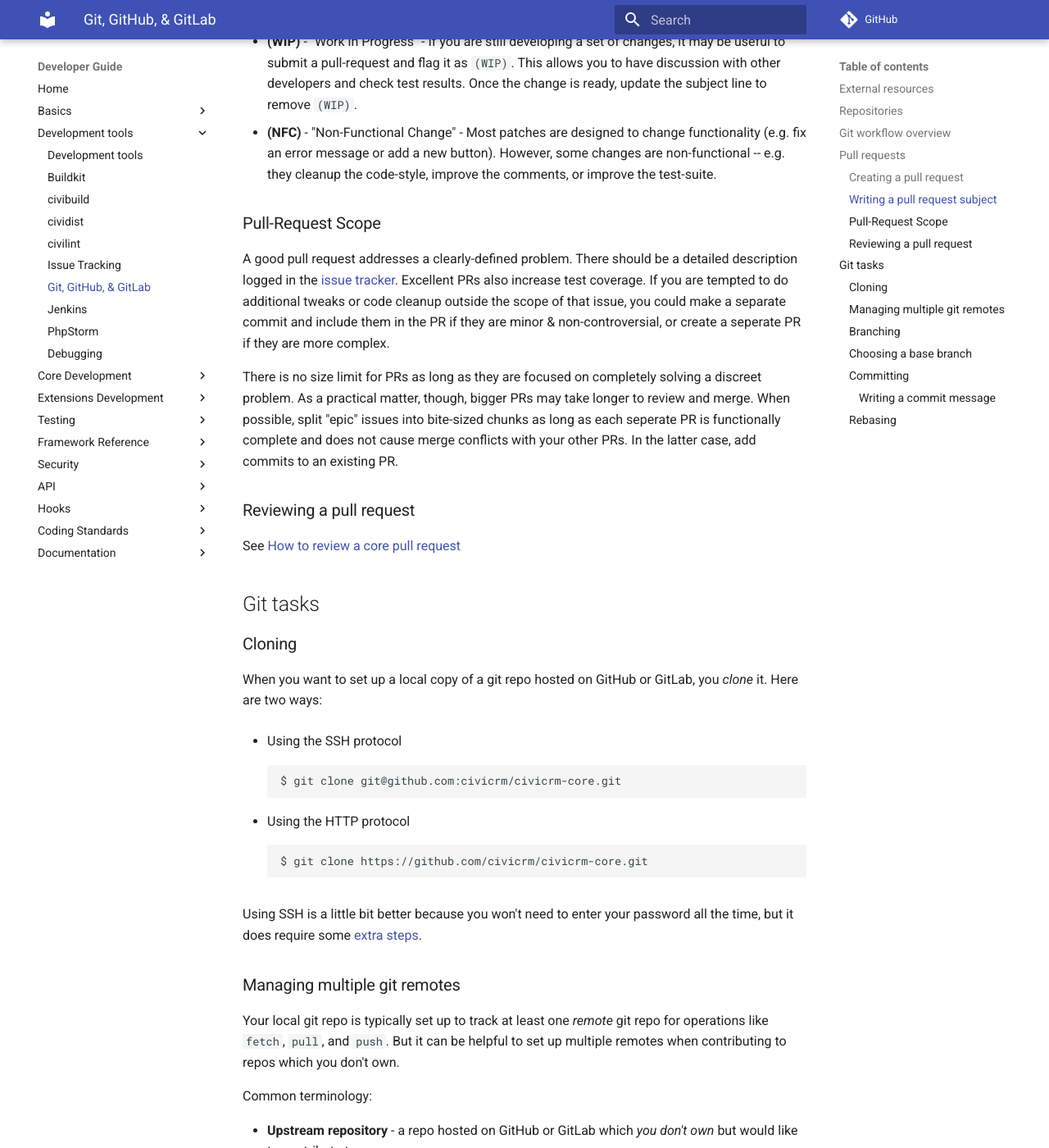
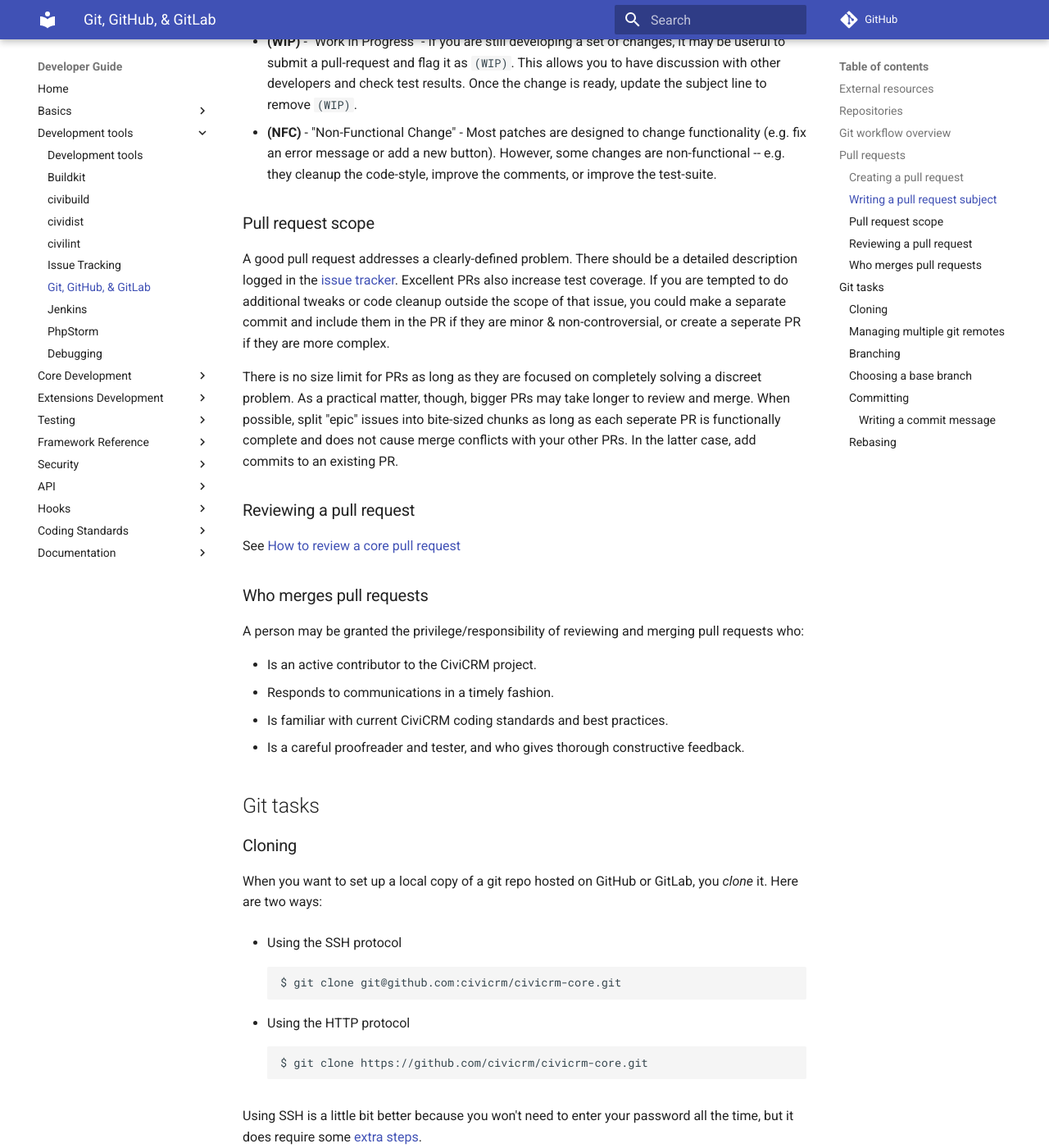
Before and after one commit to civicrm/civicrm-dev-docs, an MkDocs documentation site: the page built from docs/tools/git.md, in a window 1280 px wide and 1400 px high, scrolled down 3365 px. Shown: the whole window at 82% size. Built offline with MkDocs 1.6.1 and Material for MkDocs 9.7.7, drawn with Linux system fonts in a browser that asks for light colours; comment, search, counter and statistics services are not loaded; old or Windows-style settings are respelled for this version of MkDocs.

Commit message:
Import "Pull-Request Process" wiki page
https://wiki.civicrm.org/confluence/display/CRM/Pull-Request+Process

```diff
--- a/docs/tools/git.md
+++ b/docs/tools/git.md
@@ -98,7 +98,7 @@
    However, some changes are non-functional -- e.g. they cleanup the
    code-style, improve the comments, or improve the test-suite.
 
-### Pull-Request Scope {:#pr-scope}
+### Pull request scope {:#pr-scope}
 
 A good pull request addresses a clearly-defined problem. There should be a detailed description logged in the [issue tracker](http://issues.civicrm.org/). Excellent PRs also increase test coverage. If you are tempted to do additional tweaks or code cleanup outside the scope of that issue, you could make a separate commit and include them in the PR if they are minor & non-controversial, or create a seperate PR if they are more complex.
 
@@ -107,6 +107,15 @@
 ### Reviewing a pull request
 
 See [How to review a core pull request](/core/pr-review.md)
+
+### Who merges pull requests {:#pr-merge}
+
+A person may be granted the privilege/responsibility of reviewing and merging pull requests who:
+
+* Is an active contributor to the CiviCRM project.
+* Responds to communications in a timely fashion.
+* Is familiar with current CiviCRM coding standards and best practices.
+* Is a careful proofreader and tester, and who gives thorough constructive feedback.
 
 
 ## Git tasks
```
Also changed, not shown: 1 other file.
